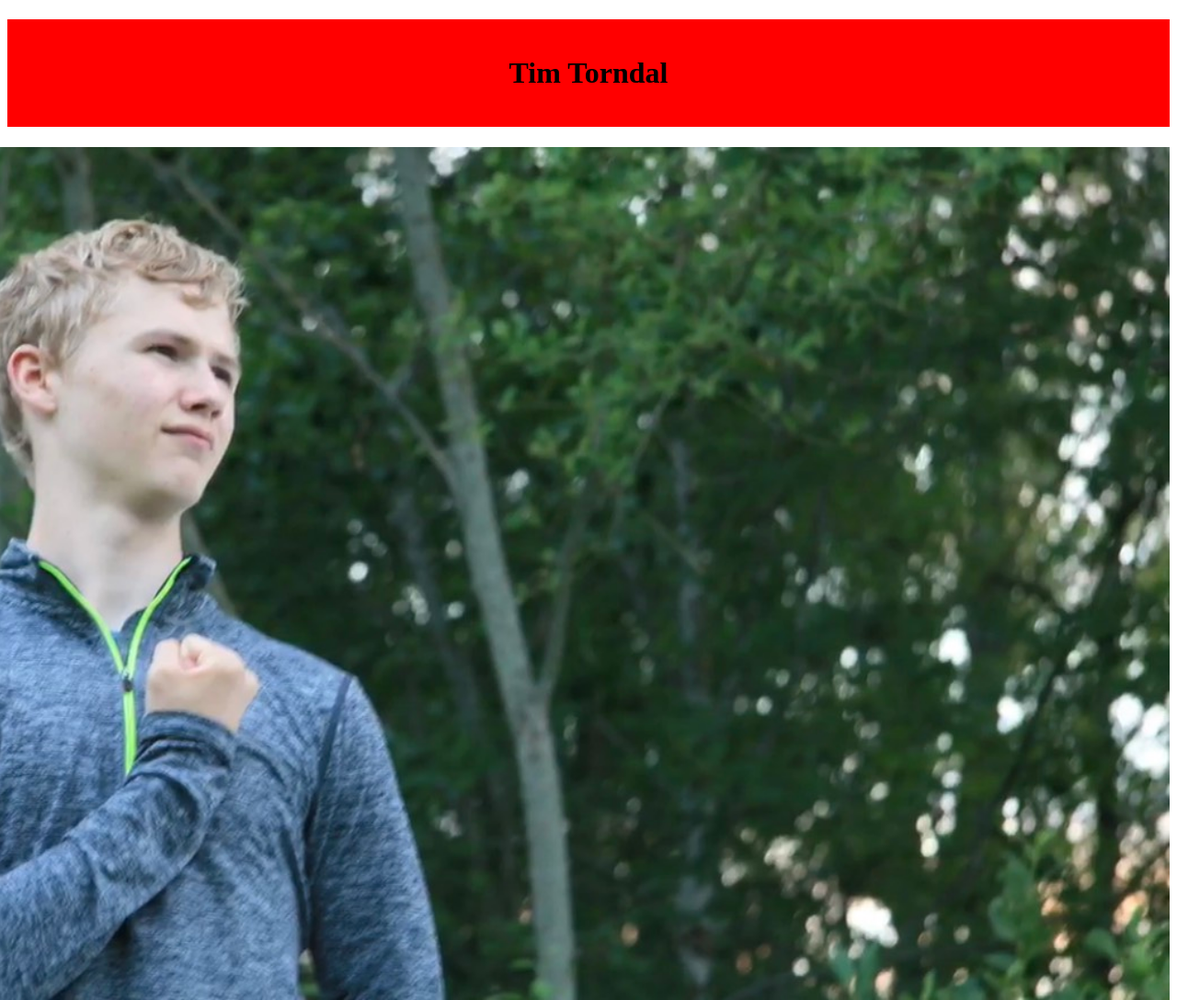
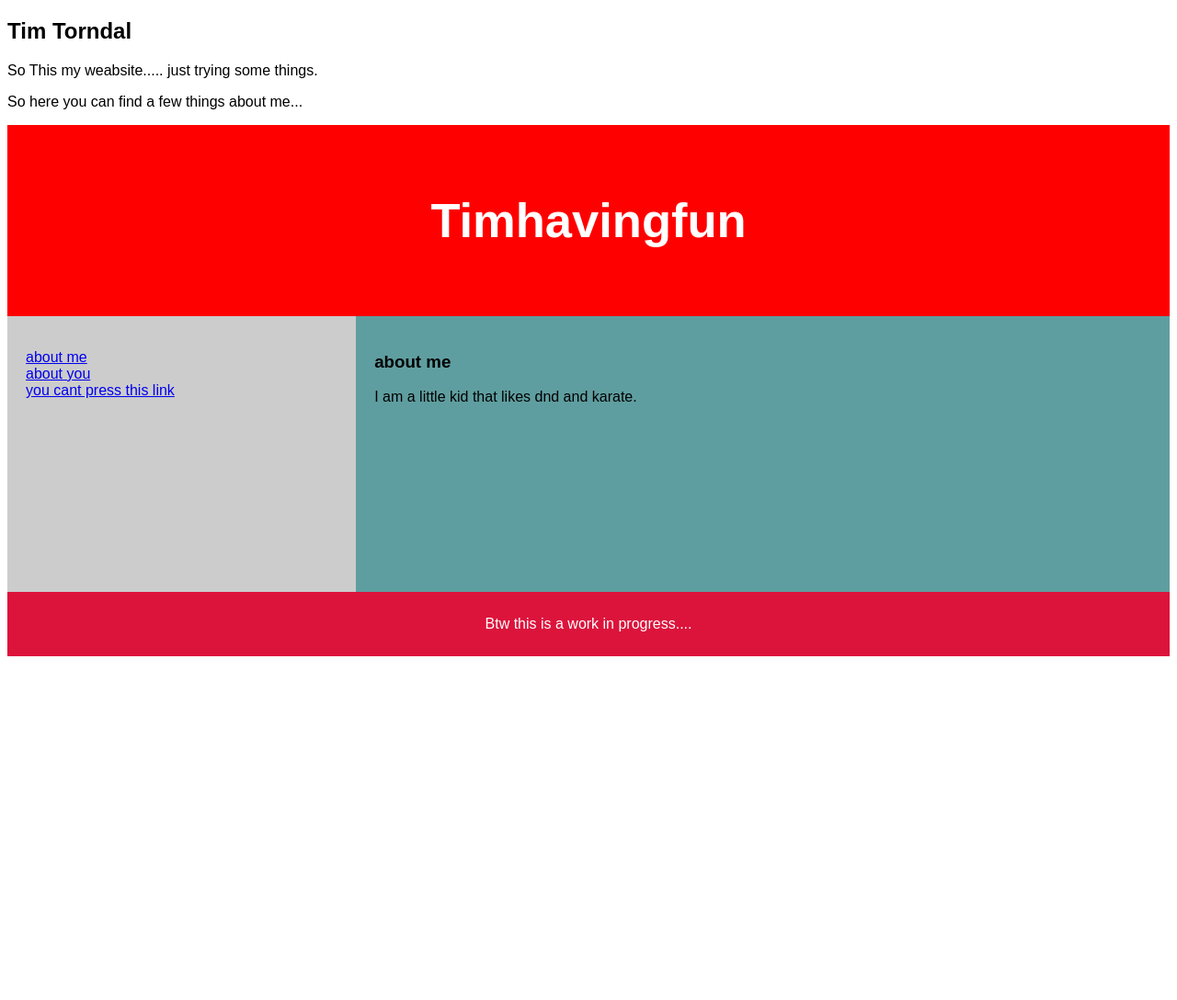
Before and after one commit to Timhavingfun03/html2, a plain HTML site: page index.html in a window 1280 px wide. Shown: the top 1088 px of the page at 92% size. After the commit the page ends 800 px from the top, so only its background shows below. Drawn offline with Linux system fonts and the light colour scheme.

Commit message:
Greatest plan
tryinbg

```diff
--- a/index.html
+++ b/index.html
@@ -1,44 +1,93 @@
 <!DOCTYPE html>
+<html lang="en">
+<head>
+<title>Tims Lekhemsida</title>
+<meta charset="utf-8">
+<meta name="viewport" content="width=device-width, initial-scale=1">
+<style>
+    * {
+        box-sizing: border-box;
+    }
 
-<html>
+    body {
+        font-family: Arial, Helvetica, sans-serif;
+    }
 
-<head>
+    header {
+  background-color:red;
+  padding: 30px;
+  text-align: center;
+  font-size: 35px;
+  color: white;
+}
 
-    <title>Tim Torndals Hemsida</title>
+nav {
+  float: left;
+  width: 30%;
+  height: 300px;
+  background: #ccc;
+  padding: 20px;
+}
 
-    <link rel="stylesheet"type="text/css" href="test.css">
+nav ul {
+    list-style-type: none;
+    padding: 0;
+}
 
-    <style>
-    #mytitle {
-        background-color: red;
-        color: black;
-        padding: 40px;
-        text-align: center;
+article {
+    float: left;
+    padding: 20px;
+    width: 70%;
+    background-color: cadetblue;
+    height: 300px;
+}
+
+section::after {
+    content: "";
+    display: table;
+    clear: both;
+}
+
+footer {
+    background-color: crimson;
+    padding: 10px;
+    text-align: center;
+    color: white;
+}
+
+@media (max-width: 600px;) {
+    nav, article {
+        width: 100%;
+        height: auto;
     }
+}
+
 </style>
+</head>
+<body>
+<h2>Tim Torndal</h2>
+<p>So This my weabsite..... just trying some things.</p>
+<p>So here you can find a few things about me...</p>
 
-</head>
+<header>
+    <h2>Timhavingfun</h2>
+</header>
+    <section>
+<nav>
+    <ul>
+        <li><a href="#">about me</a></li>
+        <li><a href="#">about you</a></li>
+        <li><a href="#">you cant press this link</a></li>
+    </ul>
+</nav>
 
-<Body>
-    <div id="någotkul">
-    <h1 id="mytitle">Tim Torndal</h1>
+<article>
+    <h1>about me</h1>
+    <p>I am a little kid that likes dnd and karate.</p>
+</article>
+</section>
 
-        <img id="Tim" src="images/IMG_4530.jpg" alt="Tim" width="1650px;">
-
-    </div>
-    <p style="font-size: 40px;">Om mig</p>
-    <p style="font-size: 40px;">Sport</p>
-    <p style="font-size: 40px;">D&D</p>
-    <p style="font-size: 40px;">Intressen</p>
-
-
-</Body>
-
-
-
-
-
-
-
-
-</html>
+<Footer>
+    <p> Btw this is a work in progress....</p>
+</Footer>
+</body>
```
